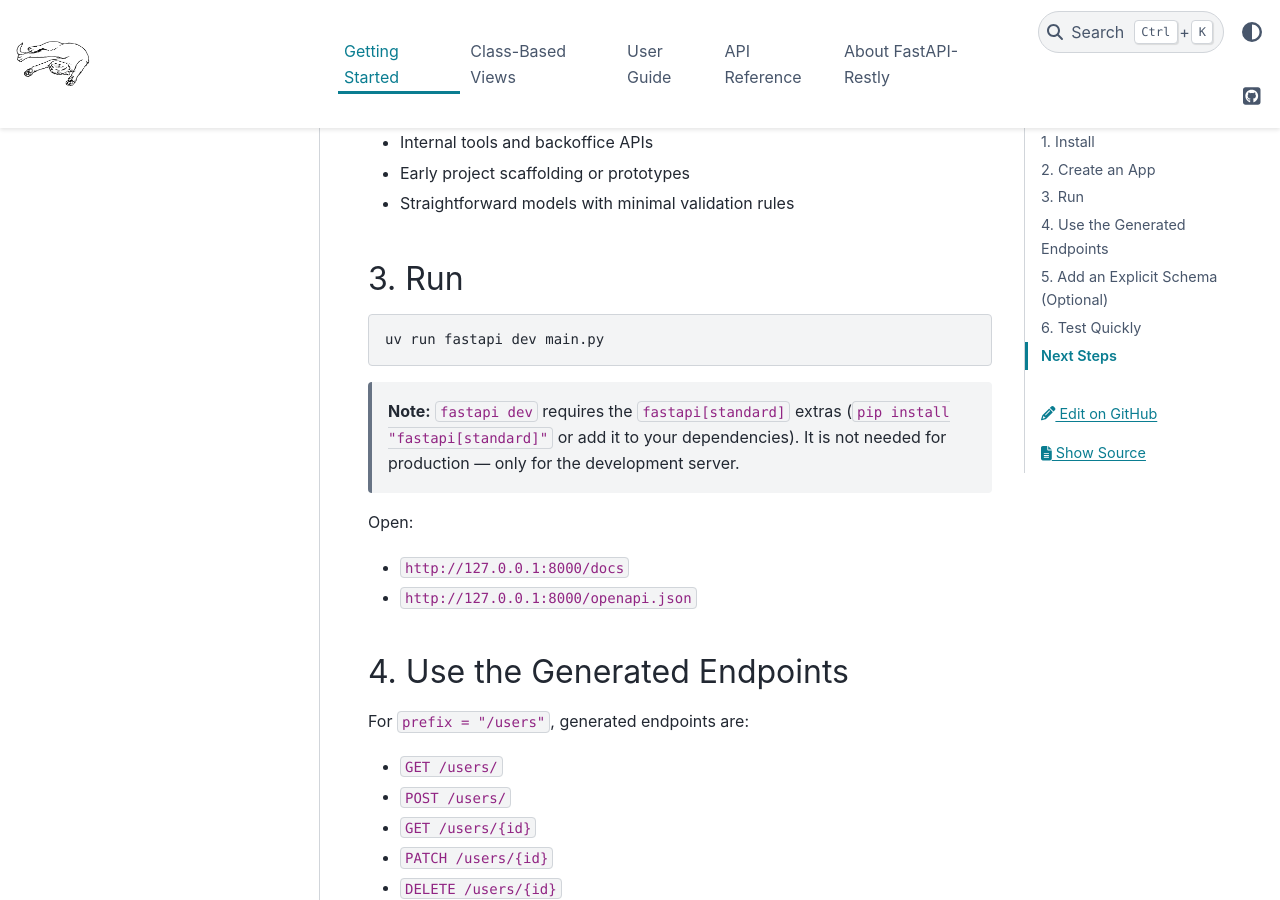
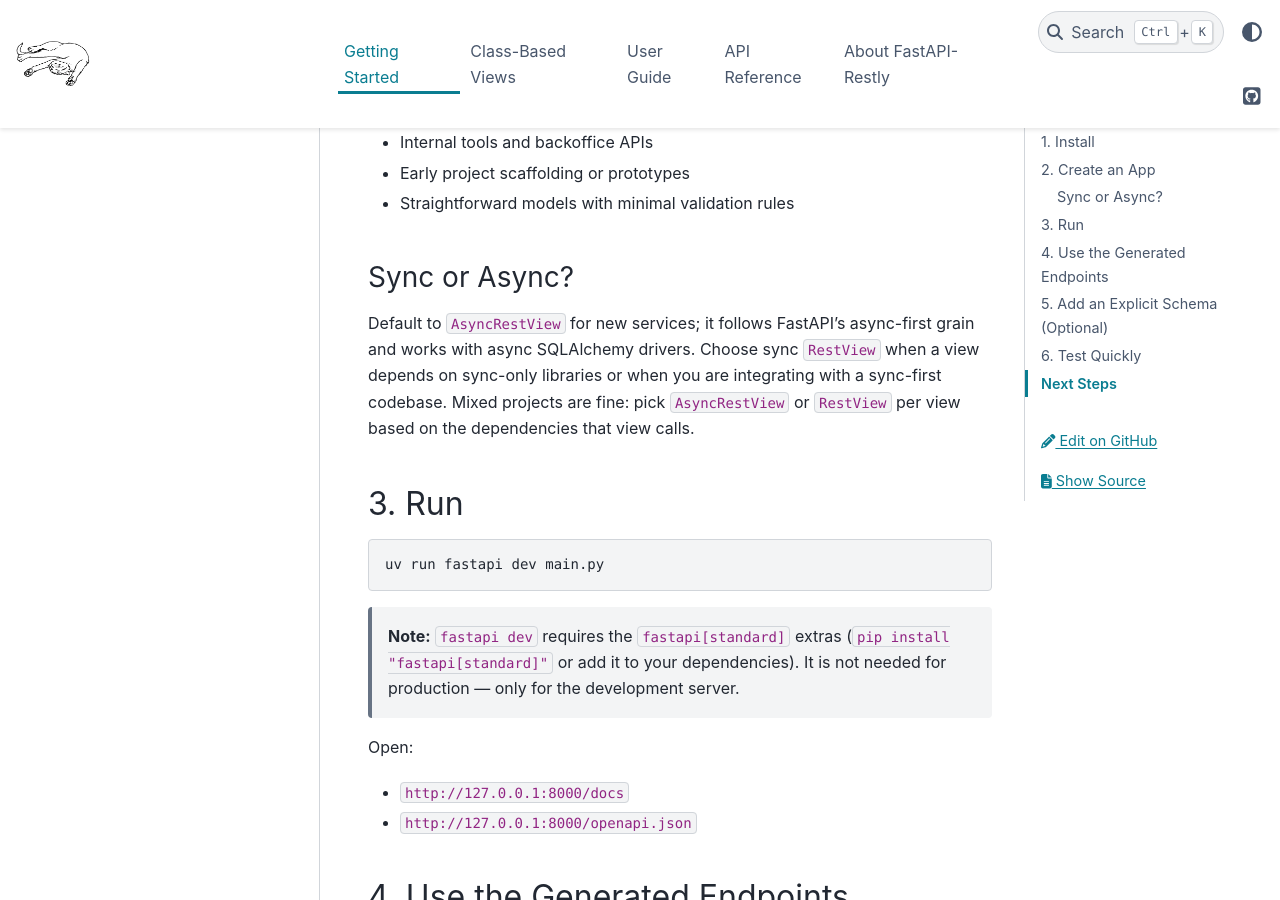
Before and after one commit to rjprins/fastapi-restly, a Sphinx documentation site: the page built from docs/getting_started.md, in a window 1280 px wide and 900 px high, scrolled down 1491 px. Built offline with Sphinx 7.4.7 and the PyData theme 0.15.4, drawn with Linux system fonts in a browser that asks for light colours.

Commit message:
docs: add sync versus async guidance

```diff
--- a/docs/getting_started.md
+++ b/docs/getting_started.md
@@ -62,6 +62,10 @@
 - Internal tools and backoffice APIs
 - Early project scaffolding or prototypes
 - Straightforward models with minimal validation rules
+
+### Sync or Async?
+
+Default to `AsyncRestView` for new services; it follows FastAPI's async-first grain and works with async SQLAlchemy drivers. Choose sync `RestView` when a view depends on sync-only libraries or when you are integrating with a sync-first codebase. Mixed projects are fine: pick `AsyncRestView` or `RestView` per view based on the dependencies that view calls.
 
 ## 3. Run
 
```
